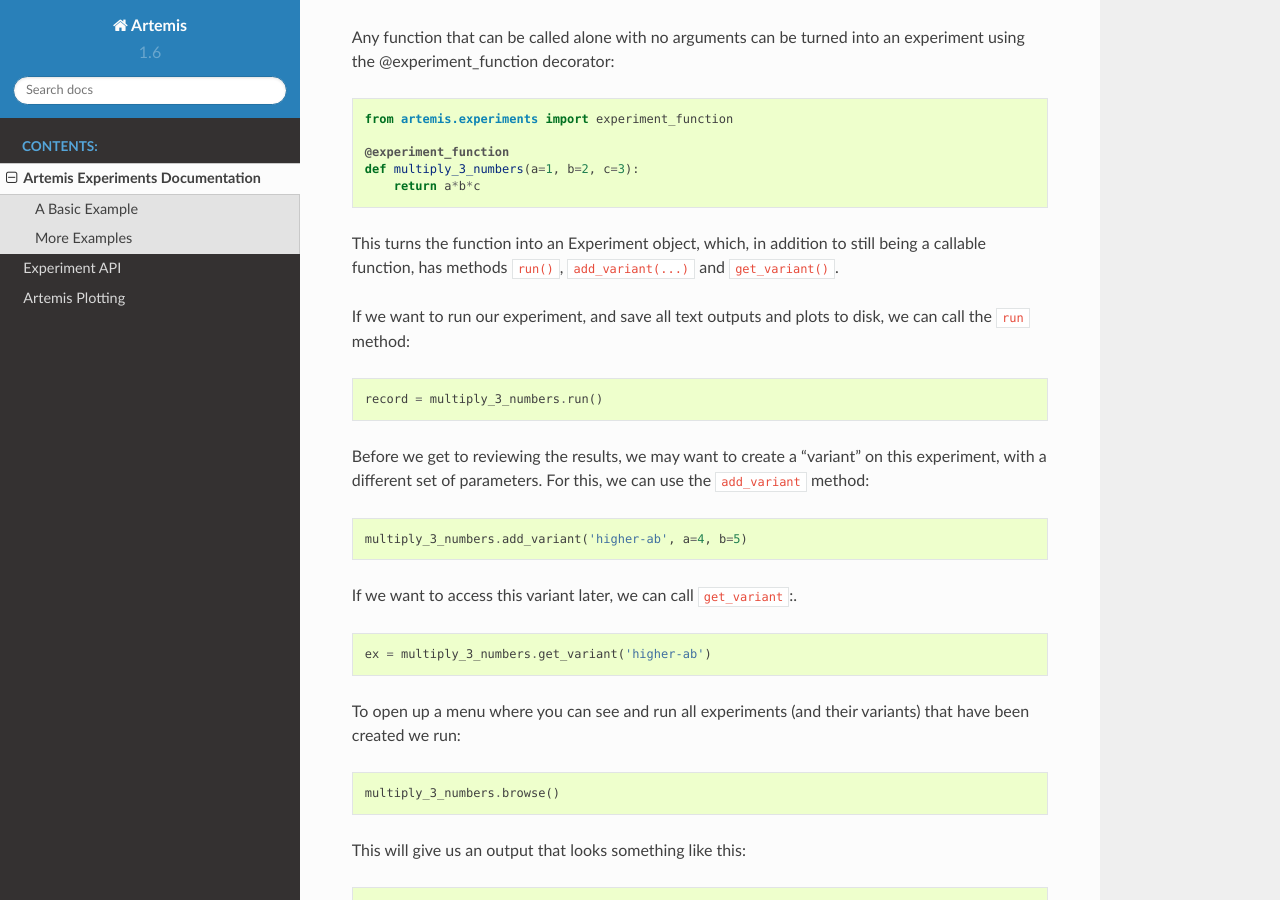
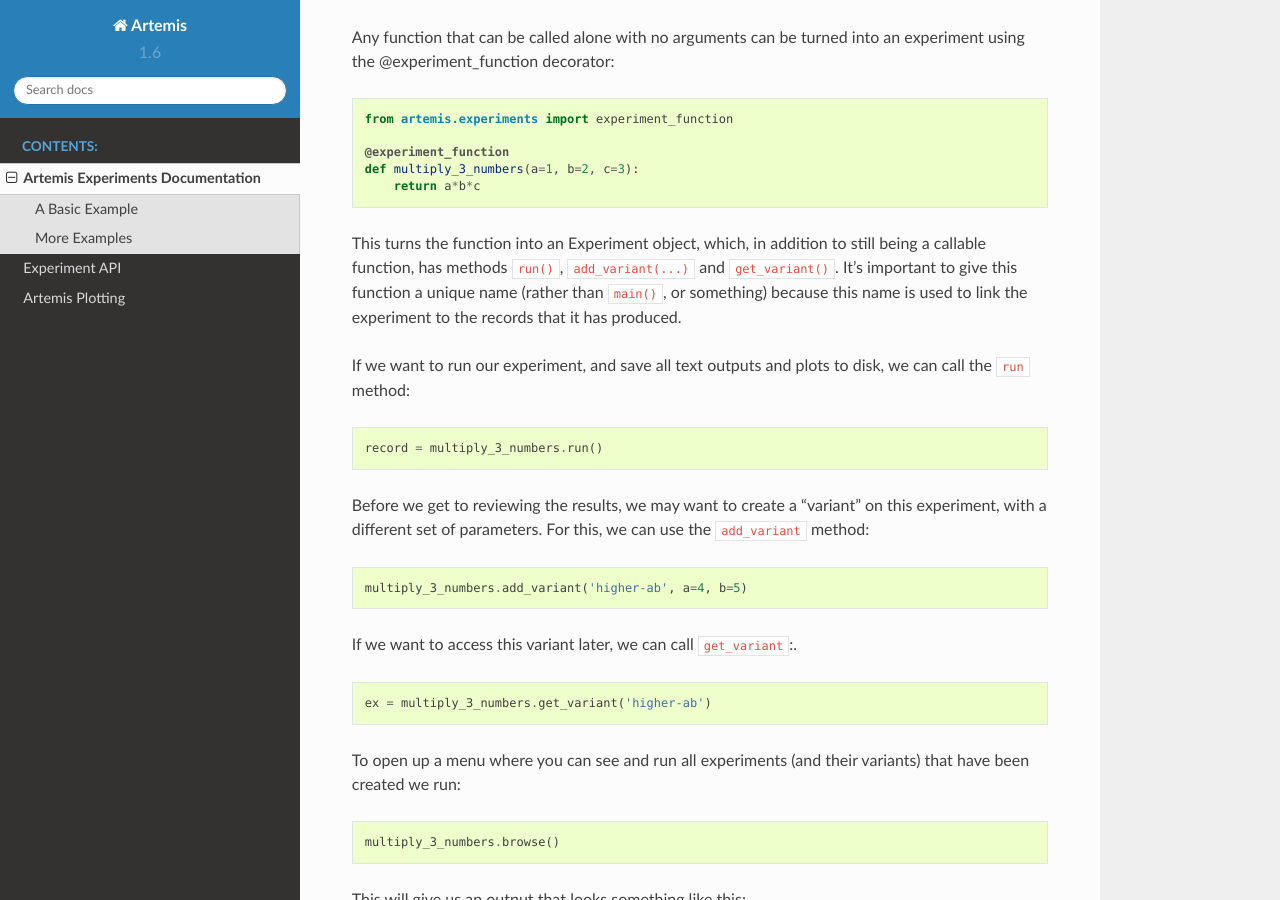
Before and after one commit to QUVA-Lab/artemis, a Sphinx documentation site: the page built from docs/source/experiments.rst, in a window 1280 px wide and 900 px high, scrolled down 406 px. Built offline with Sphinx 7.4.7 and the Read the Docs theme 2.0.0, drawn with Linux system fonts in a browser that asks for light colours.

Commit message:
Update experiments.rst

```diff
--- a/docs/source/experiments.rst
+++ b/docs/source/experiments.rst
@@ -26,7 +26,7 @@
     def multiply_3_numbers(a=1, b=2, c=3):
         return a*b*c
 
-This turns the function into an Experiment object, which, in addition to still being a callable function, has methods ``run()``, ``add_variant(...)`` and ``get_variant()``.
+This turns the function into an Experiment object, which, in addition to still being a callable function, has methods ``run()``, ``add_variant(...)`` and ``get_variant()``.   It's important to give this function a unique name (rather than ``main()``, or something) because this name is used to link the experiment to the records that it has produced.
 
 If we want to run our experiment, and save all text outputs and plots to disk, we can call the ``run`` method:
 
```
